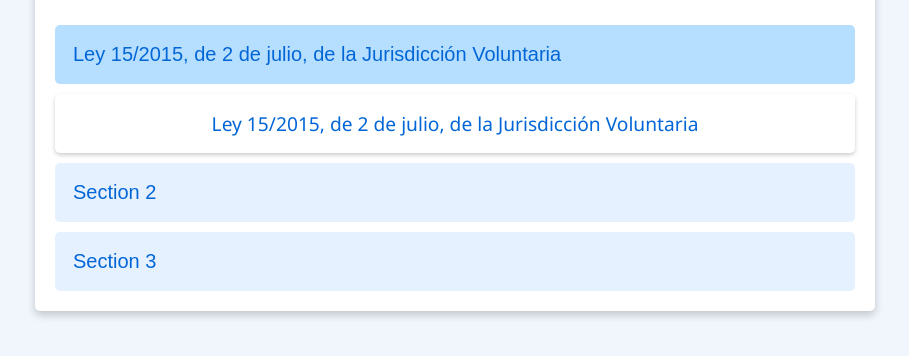
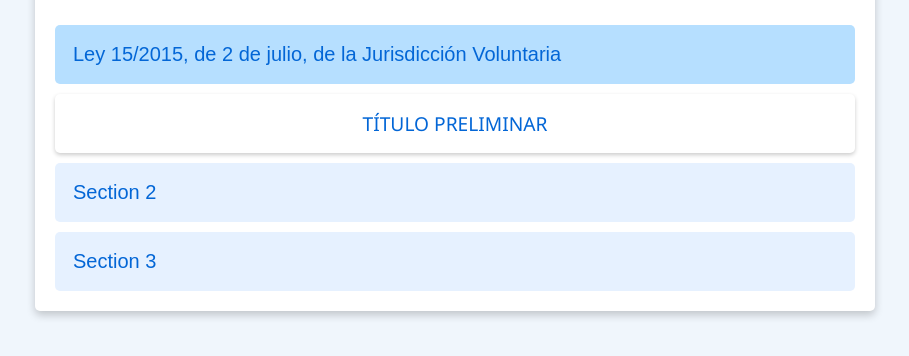
Before and after one commit to cpardilla/legislat.io, a plain HTML site: page docs/index.html in a window 1280 px wide. Both pictures are taken after a click on the button "Ley 15/2015, de 2 de julio, de la Jurisdicción Voluntaria". Shown: the part 332-688 px from the top of the page, without its empty margins (185-1094 px from the left). Drawn offline with Linux system fonts and the light colour scheme.

Commit message:
Update index.html

```diff
--- a/docs/index.html
+++ b/docs/index.html
@@ -80,7 +80,7 @@
         <button class="accordion">Ley 15/2015, de 2 de julio, de la Jurisdicción Voluntaria</button>
         <div class="panel">
             <ul>
-                <li><a href="https://cpardilla.github.io/legislat.io/Ley%20de%20la%20Jurisdicci%C3%B3n%20Voluntaria/">Ley 15/2015, de 2 de julio, de la Jurisdicción Voluntaria</a></li>
+                <li><a href="https://cpardilla.github.io/legislat.io/Ley%20de%20la%20Jurisdicci%C3%B3n%20Voluntaria/01%20-%20T%C3%8DTULO%20PRELIMINAR/index.html">TÍTULO PRELIMINAR</a></li>
                 <!-- Add more pages as needed -->
             </ul>
         </div>
```
